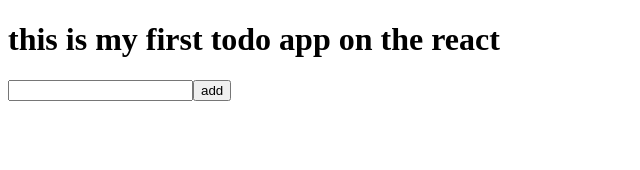
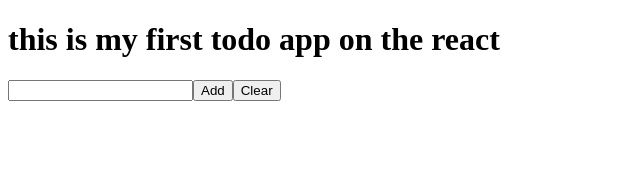
Before and after one commit to amirthenew/todoReact, a React (Create React App) app: page / in a window 1280 px wide. Shown: the top 170 px of the page, without its empty margins (0-640 px from the left). Built offline with nearby package versions, Linux system fonts and the light colour scheme.

Commit message:
todos component finished

```diff
--- a/src/components/Todos.js
+++ b/src/components/Todos.js
@@ -8,12 +8,26 @@ const changHandler=(event) =>{
     setMessage(event.target.value)
 }
 
-    return (
+const [tasks,setTask]=useState([])
+
+const taskRemover=()=>{
+setTask([])
+}
+
+const taskHandler=()=>{
+setTask([...tasks,message])
+setMessage("")
+}
+return (
         <div>
-        <h2>{message}</h2>
-        <input type='text' value={message} onChange={changHandler}/>
-        <button>
-        add</button>
+        <input type="text" value={message} onChange={changHandler} />
+      <button onClick={taskHandler}>Add</button>
+      <button onClick={taskRemover}>Clear</button>
+     {tasks.map((task)=>(
+<li>{task}</li>
+
+     ))}
+
         </div>
 
     );
```
Also changed, not shown: src/components/Todos.module.css (added).
